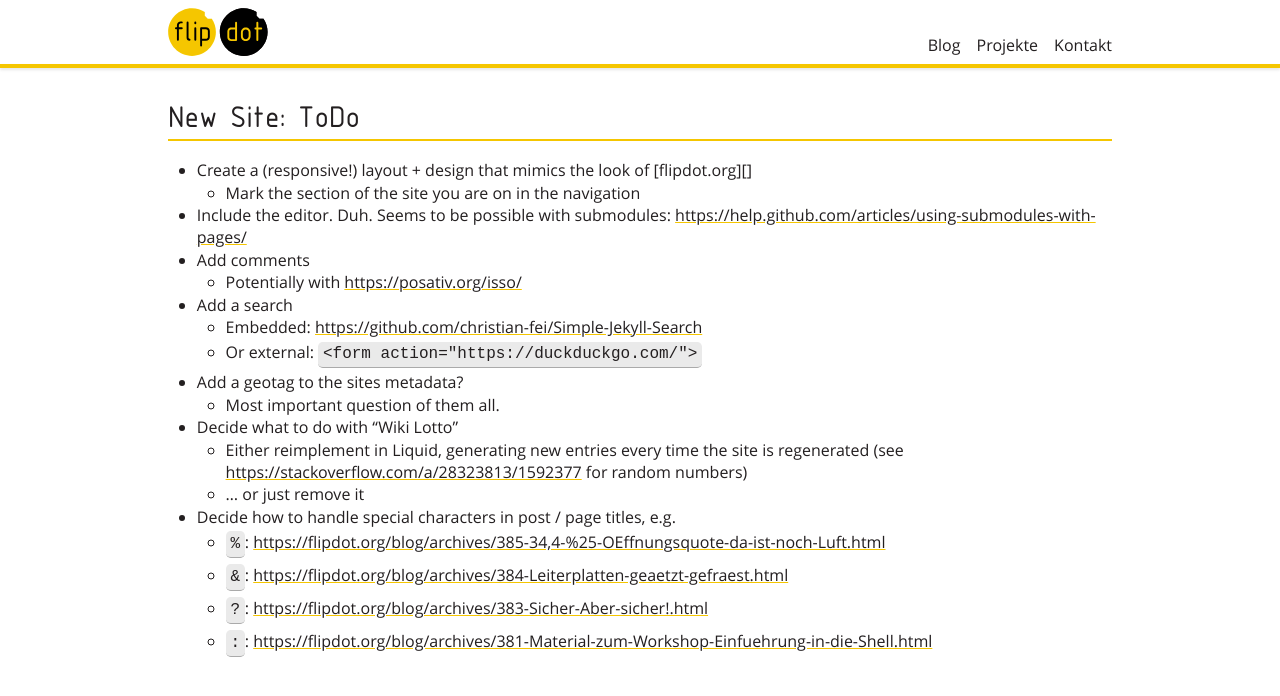
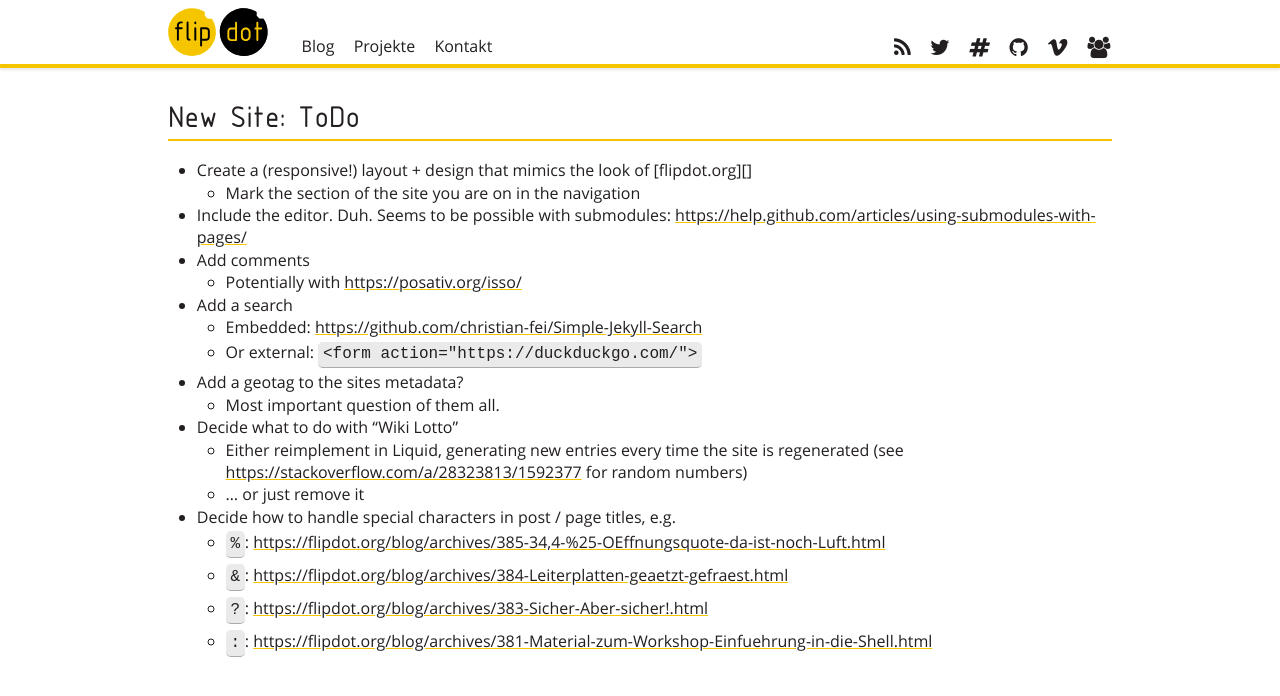
Before and after one commit to flipdot-faded/flipdot.github.io, a Jekyll site: the page built from new-site-todo/index.md, in a window 1280 px wide. Shown: the top 696 px of the page. Built offline with Jekyll 4.4.1, drawn with Linux system fonts in a browser that asks for light colours.

Commit message:
Add status bar to site header

```diff
--- a/_config.yml
+++ b/_config.yml
@@ -11,6 +11,28 @@ nav_items:
     href: /projekte
   - text: Kontakt
     href: /kontakt
+
+## https://developer.mozilla.org/en-US/docs/Web/Accessibility/ARIA
+status_bar_items:
+  - icon: rss
+    href: /feed.xml
+    aria_label: RSS / Atom feed
+  - icon: twitter
+    href: https://twitter.com/FlipDot_KS
+    aria_label: Flipdot bei Twitter
+  - icon: hashtag
+    href: https://riot.im/app/#/room/#flipdot:matrix.org
+    aria_label: Unser Chat-Raum
+  - icon: github
+    href: https://github.com/flipdot
+    aria_label: Flipdot bei GitHub
+  - icon: vimeo
+    href: https://vimeo.com/flipdot
+    aria_label: Videos aus dem Flipdot bei Vimeo
+  - id: space-status
+    icon: users
+    href: /space-status/
+    aria_label: Space-Status
 
 # Build settings
 plugins:
--- a/_includes/site_header.html
+++ b/_includes/site_header.html
@@ -14,5 +14,15 @@
         {% endfor %}
         </ul>
     </nav>
+    <ul class="status-bar">
+    {% for item in site.status_bar_items %}
+        <li>
+            <a href="{{ item.href }}" aria-label="{{ item.aria_label }}"
+                {%- if item.id -%}{{ item.id }}{%- endif -%}>
+                <i class="fa fa-lg fa-{{ item.icon }}" aria-hidden="true"></i>
+            </a>
+        </li>
+    {% endfor %}
+    </ul>
 </header>
 <div class="site-header-separator"></div>
--- a/_sass/header.scss
+++ b/_sass/header.scss
@@ -1,13 +1,14 @@
 .site-header {
     display: flex;
-    justify-content: space-between;
+    align-items: flex-end;
 
     margin: 0 auto;
     height: 4rem;
     max-width: $max-content-width;
 
     .title {
-        padding: .5rem;
+        height: 4rem;
+        padding: .5rem 1.5rem .5rem .5rem;
     }
 
     .logo {
@@ -21,6 +22,17 @@
     box-shadow: 0px 2px 3px 0 rgba(0, 0, 0, 0.1);
 }
 
+.status-bar {
+    display: flex;
+    justify-content: flex-end;
+
+    flex-grow: 1;
+    margin: 0;
+    padding: 0;
+
+    list-style: none;
+}
+
 #site-nav-dropdown-checkbox {
     display: none;
 }
@@ -31,15 +43,16 @@
 
     list-style: none;
     background-color: #fff;
-
-    a {
-        display: block;
-        padding: .5em;
-        text-decoration: none;
-    }
 }
 
-@media screen and (max-width: 767px) {
+.status-bar a,
+.site-nav-items a {
+    display: block;
+    padding: .4em .6em;
+    text-decoration: none;
+}
+
+@media screen and (max-width: $screen-medium - 1px) {
     .site-nav-dropdown-button {
         display: block;
         margin: .5rem;
@@ -92,21 +105,18 @@
     }
 }
 
-@media screen and (min-width: 768px) {
-    .site-nav {
-        align-self: flex-end;
-    }
-
+@media screen and (min-width: $screen-medium) {
     .site-nav-dropdown-button {
         display: none;
     }
 
     .site-nav-items {
         display: flex;
+    }
 
-        a:hover {
-            color: $flipdot-black;
-            background-color: $light-yellow;
-        }
+    .site-nav-items a:hover,
+    .status-bar a:hover {
+        color: $flipdot-black;
+        background-color: $light-yellow;
     }
 }
--- a/_sass/variables.scss
+++ b/_sass/variables.scss
@@ -17,5 +17,5 @@ $light-yellow: #fbe380;
 // Maximum width for the main page contents
 $max-content-width: 960px;
 
-// Sizes for @media queries - TODO
-//$screen-medium:
+// Sizes for @media queries
+$screen-medium: 768px;
```
